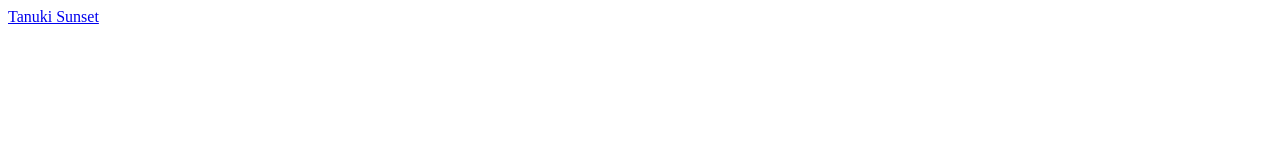
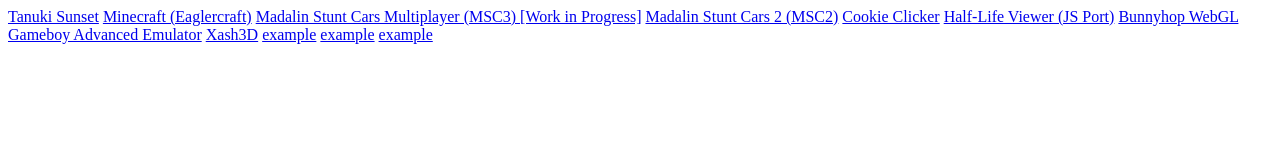
Before and after one commit to unbl0ck3d-games/games, a plain HTML site: page gamelist/index.html in a window 1280 px wide. Drawn offline with Linux system fonts and the light colour scheme.

Commit message:
Update index.html

```diff
--- a/gamelist/index.html
+++ b/gamelist/index.html
@@ -1 +1,12 @@
 <a href="https://unbl0ck3d-games.github.io/tanuki-sunset/">Tanuki Sunset</a>
+<a href="https://unbl0ck3d-games.github.io/eaglercraft/stable-download/Offline_Download_Version.html">Minecraft (Eaglercraft)</a>
+<a href="https://unbl0ck3d-games.github.io/mcm-files/index.html">Madalin Stunt Cars Multiplayer (MSC3) [Work in Progress]</a>
+<a href="https://unbl0ck3d-games.github.io/msc2-files/">Madalin Stunt Cars 2 (MSC2)</a>
+<a href="https://unbl0ck3d-games.github.io/Cookie-Clicker-Source-Code/">Cookie Clicker</a>
+<a href="https://unbl0ck3d-games.github.io/hlviewer.js/">Half-Life Viewer (JS Port)</a>
+<a href="https://unbl0ck3d-games.github.io/bunnyhop-webgl/">Bunnyhop WebGL</a>
+<a href="https://unbl0ck3d-games.github.io/gba/">Gameboy Advanced Emulator</a>
+<a href="https://unbl0ck3d-games.github.io/Xash3D-Emscripten/">Xash3D</a>
+<a href="https://unbl0ck3d-games.github.io/tanuki-sunset/">example</a>
+<a href="https://unbl0ck3d-games.github.io/tanuki-sunset/">example</a>
+<a href="https://unbl0ck3d-games.github.io/tanuki-sunset/">example</a>
```
